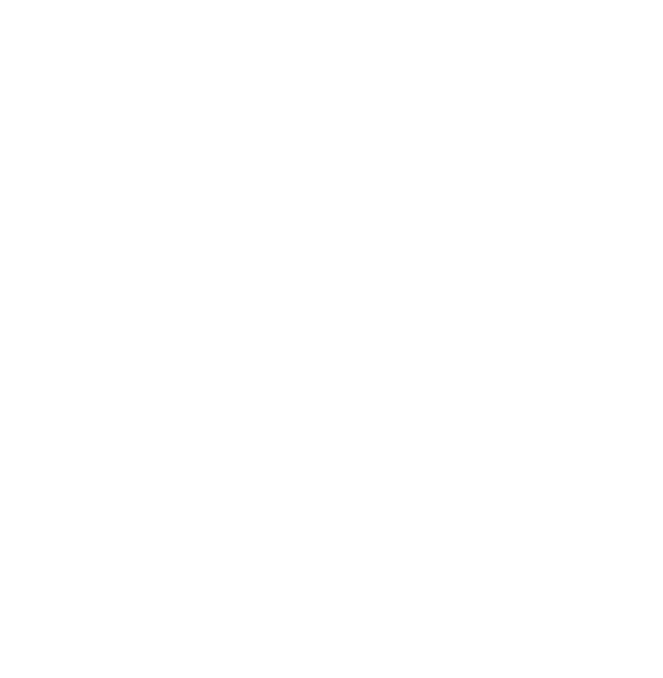
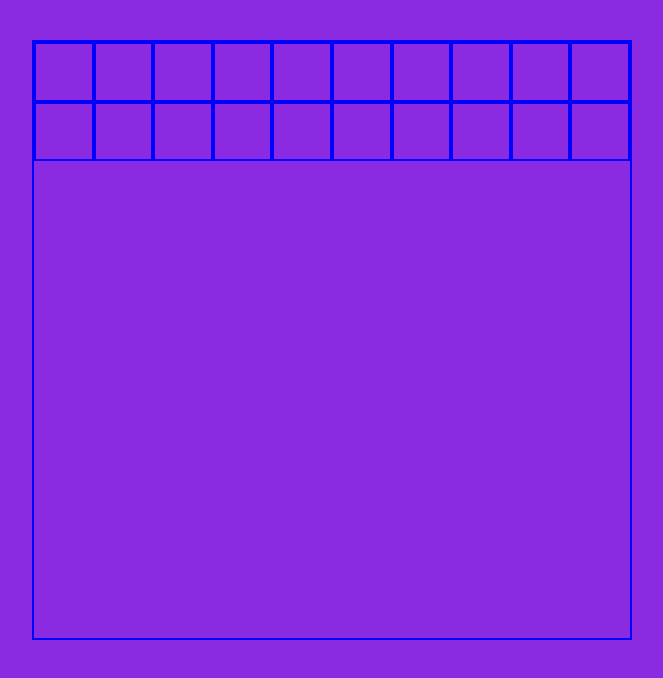
Before and after one commit to petrescuandreea/js-campominato-grid, a plain HTML site: page index.html in a window 1280 px wide. Shown: the whole page, without its empty margins (308-971 px from the left). Drawn offline with Linux system fonts and the light colour scheme.

Commit message:
versione statica

```diff
--- a/css/style.css
+++ b/css/style.css
@@ -0,0 +1,23 @@
+* {
+    margin: 0;
+    padding: 0;
+    box-sizing: border-box;
+}
+
+body {
+    background-color: blueviolet;
+}
+
+.square-container {
+    width: 600px;
+    height: 600px;
+    margin: 40px auto;
+    border: 2px solid blue;
+}
+
+.square {
+    float: left;
+    width: calc(100% / 10);
+    height: calc(100% / 10);
+    border: 2px solid blue;
+}
--- a/index.html
+++ b/index.html
@@ -9,6 +9,29 @@
 </head>
 <body>
 
+    <div id="grid" class="square-container">
+        <div class="square"></div>
+        <div class="square"></div>
+        <div class="square"></div>
+        <div class="square"></div>
+        <div class="square"></div>
+        <div class="square"></div>
+        <div class="square"></div>
+        <div class="square"></div>
+        <div class="square"></div>
+        <div class="square"></div>
+
+        <div class="square"></div>
+        <div class="square"></div>
+        <div class="square"></div>
+        <div class="square"></div>
+        <div class="square"></div>
+        <div class="square"></div>
+        <div class="square"></div>
+        <div class="square"></div>
+        <div class="square"></div>
+        <div class="square"></div>
+    </div>
 
     <script type="text/javascript" src="js/script.js"></script>
 </body>
```
